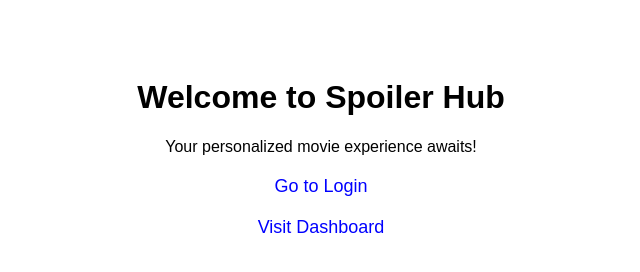
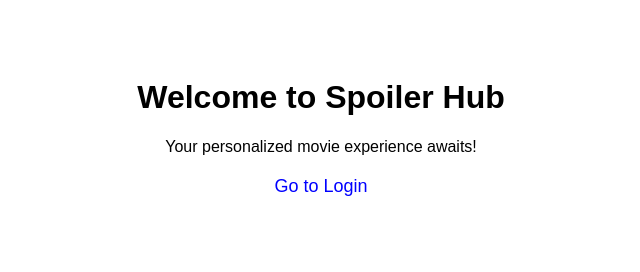
Before and after one commit to Ashurai84/loginpage, a website: page index.html in a window 1280 px wide. Shown: the whole page, without its empty margins (319-959 px from the left). Drawn offline with Linux system fonts and the light colour scheme.

```diff
--- a/index.html
+++ b/index.html
@@ -11,6 +11,6 @@
     <h1>Welcome to Spoiler Hub</h1>
     <p>Your personalized movie experience awaits!</p>
     <a href="login.html">Go to Login</a>
-    <a href="dashboard.html">Visit Dashboard</a>
+
 </body>
 </html>
```
